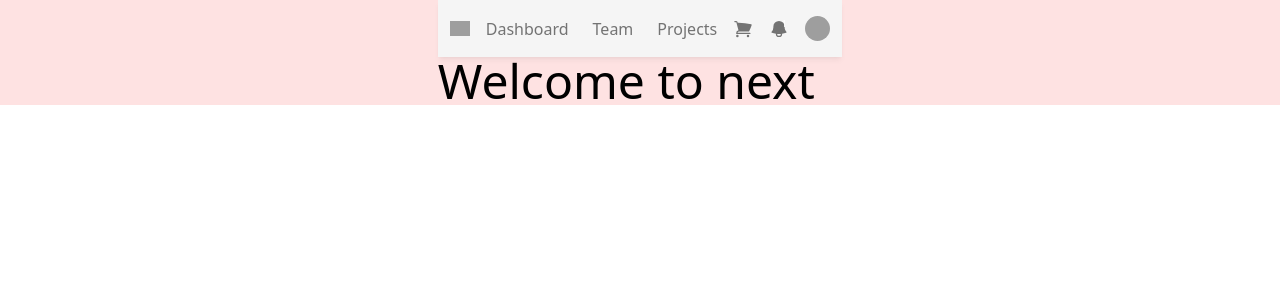
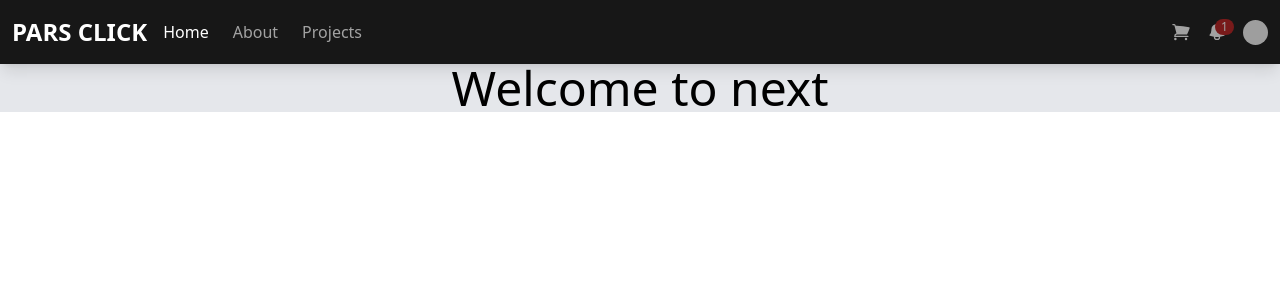
Before and after one commit to atroopa/first-next-js, a Next.js app: page / in a window 1280 px wide. Shown: the top 300 px of the page. Built offline with nearby package versions, Linux system fonts and the light colour scheme; grey boxes are pictures that could not be loaded.

Commit message:
navbar work true

```diff
--- a/components/Layout.js
+++ b/components/Layout.js
@@ -1,10 +1,14 @@
+import Nav from "./Nav";
 
 export default function Layout({children}) {
   return (
-    <div className="flex flex-col justify-center items-center w-full h-full bg-red-100">
-        <main >
-            {children}
-        </main>
+    <div>
+      <Nav/>
+      <div className="flex flex-col justify-center items-center w-full h-full bg-gray-200">
+          <main >
+              {children}
+          </main>
+      </div>
     </div>
   )
 }
--- a/components/Nav.jsx
+++ b/components/Nav.jsx
@@ -1,11 +1,13 @@
+import Link from 'next/link'
 
 const Nav = () => {
   return (
-    <div w>{/* Main navigation container */}
-        <nav className="flex-no-wrap relative flex w-full items-center justify-between bg-neutral-100 py-2 shadow-md shadow-black/5 dark:bg-neutral-600 dark:shadow-black/10 lg:flex-wrap lg:justify-start lg:py-4" data-te-navbar-ref>
+    <div>
+        {/* Main navigation container */}
+        <nav className="relative flex w-full flex-wrap items-center justify-between bg-neutral-900 py-2 text-neutral-200 shadow-lg lg:flex-wrap lg:justify-start lg:py-4" data-te-navbar-ref>
         <div className="flex w-full flex-wrap items-center justify-between px-3">
             {/* Hamburger button for mobile view */}
-            <button className="block border-0 bg-transparent px-2 text-neutral-500 hover:no-underline hover:shadow-none focus:no-underline focus:shadow-none focus:outline-none focus:ring-0 dark:text-neutral-200 lg:hidden" type="button" data-te-collapse-init data-te-target="#navbarSupportedContent1" aria-controls="navbarSupportedContent1" aria-expanded="false" aria-label="Toggle navigation">
+            <button className="block border-0 bg-transparent px-2 text-neutral-200 hover:no-underline hover:shadow-none focus:no-underline focus:shadow-none focus:outline-none focus:ring-0 lg:hidden" type="button" data-te-collapse-init data-te-target="#navbarSupportedContent4" aria-controls="navbarSupportedContent4" aria-expanded="false" aria-label="Toggle navigation">
             {/* Hamburger icon */}
             <span className="[&>svg]:w-7">
                 <svg xmlns="http://www.w3.org/2000/svg" viewBox="0 0 24 24" fill="currentColor" className="h-7 w-7">
@@ -14,31 +16,44 @@ const Nav = () => {
             </span>
             </button>
             {/* Collapsible navigation container */}
-            <div className="!visible hidden flex-grow basis-[100%] items-center lg:!flex lg:basis-auto" id="navbarSupportedContent1" data-te-collapse-item>
-            {/* Logo */}
-            <a className="mb-4 mr-2 mt-3 flex items-center text-neutral-900 hover:text-neutral-900 focus:text-neutral-900 dark:text-neutral-200 dark:hover:text-neutral-400 dark:focus:text-neutral-400 lg:mb-0 lg:mt-0" href="#">
-                <img src="https://tecdn.b-cdn.net/img/logo/te-transparent-noshadows.webp" style={{height: 15}} alt loading="lazy" />
-            </a>
+            <div className="!visible mt-2 hidden flex-grow basis-[100%] items-center lg:mt-0 lg:!flex lg:basis-auto" id="navbarSupportedContent4" data-te-collapse-item>
+            {/* Navbar title */}
+            <a className="pr-2 text-2xl font-semibold text-white" href="#">PARS CLICK</a>
             {/* Left navigation links */}
             <ul className="list-style-none mr-auto flex flex-col pl-0 lg:flex-row" data-te-navbar-nav-ref>
-                <li className="mb-4 lg:mb-0 lg:pr-2" data-te-nav-item-ref>
                 {/* Dashboard link */}
-                <a className="text-neutral-500 hover:text-neutral-700 focus:text-neutral-700 disabled:text-black/30 dark:text-neutral-200 dark:hover:text-neutral-300 dark:focus:text-neutral-300 lg:px-2 [&.active]:text-black/90 dark:[&.active]:text-zinc-400" href="#" data-te-nav-link-ref>Dashboard</a>
+                <li className="my-4 lg:my-0 lg:pr-2" data-te-nav-item-ref>
+                    <Link className="text-white
+                                disabled:text-black/30
+                                    lg:px-2
+                                [&.active]:text-black/90
+                                dark:[&.active]:text-neutral-400"
+                                href="/" data-te-nav-link-ref>Home</Link>
                 </li>
                 {/* Team link */}
                 <li className="mb-4 lg:mb-0 lg:pr-2" data-te-nav-item-ref>
-                <a className="text-neutral-500 hover:text-neutral-700 focus:text-neutral-700 disabled:text-black/30 dark:text-neutral-200 dark:hover:text-neutral-300 dark:focus:text-neutral-300 lg:px-2 [&.active]:text-black/90 dark:[&.active]:text-neutral-400" href="#" data-te-nav-link-ref>Team</a>
+                    <Link className="
+                                p-0
+                                text-white
+                                opacity-60
+                                hover:opacity-80
+                                focus:opacity-80
+                                disabled:text-black/30
+                                lg:px-2
+                                [&.active]:text-black/90
+                                dark:[&.active]:text-neutral-400"
+                                href="/about" data-te-nav-link-ref>About</Link>
                 </li>
                 {/* Projects link */}
                 <li className="mb-4 lg:mb-0 lg:pr-2" data-te-nav-item-ref>
-                <a className="text-neutral-500 hover:text-neutral-700 focus:text-neutral-700 disabled:text-black/30 dark:text-neutral-200 dark:hover:text-neutral-300 dark:focus:text-neutral-300 lg:px-2 [&.active]:text-black/90 dark:[&.active]:text-neutral-400" href="#" data-te-nav-link-ref>Projects</a>
+                <a className="p-0 text-white opacity-60 hover:opacity-80 focus:opacity-80 disabled:text-black/30 lg:px-2 [&.active]:text-black/90 dark:[&.active]:text-neutral-400" href="#" data-te-nav-link-ref>Projects</a>
                 </li>
             </ul>
             </div>
             {/* Right elements */}
             <div className="relative flex items-center">
             {/* Cart Icon */}
-            <a className="mr-4 text-neutral-500 hover:text-neutral-700 focus:text-neutral-700 disabled:text-black/30 dark:text-neutral-200 dark:hover:text-neutral-300 dark:focus:text-neutral-300 [&.active]:text-black/90 dark:[&.active]:text-neutral-400" href="#">
+            <a className="mr-4 text-white opacity-60 hover:opacity-80 focus:opacity-80" href="#">
                 <span className="[&>svg]:w-5">
                 <svg xmlns="http://www.w3.org/2000/svg" viewBox="0 0 24 24" fill="currentColor" className="h-5 w-5">
                     <path d="M2.25 2.25a.75.75 0 000 1.5h1.386c.17 0 .318.114.362.278l2.558 9.592a3.752 3.752 0 00-2.806 3.63c0 .414.336.75.75.75h15.75a.75.75 0 000-1.5H5.378A2.25 2.25 0 017.5 15h11.218a.75.75 0 00.674-.421 60.358 60.358 0 002.96-7.228.75.75 0 00-.525-.965A60.864 60.864 0 005.68 4.509l-.232-.867A1.875 1.875 0 003.636 2.25H2.25zM3.75 20.25a1.5 1.5 0 113 0 1.5 1.5 0 01-3 0zM16.5 20.25a1.5 1.5 0 113 0 1.5 1.5 0 01-3 0z" />
@@ -48,7 +63,7 @@ const Nav = () => {
             {/* Container with two dropdown menus */}
             <div className="relative" data-te-dropdown-ref>
                 {/* First dropdown trigger */}
-                <a className="hidden-arrow mr-4 flex items-center text-neutral-500 hover:text-neutral-700 focus:text-neutral-700 disabled:text-black/30 dark:text-neutral-200 dark:hover:text-neutral-300 dark:focus:text-neutral-300 [&.active]:text-black/90 dark:[&.active]:text-neutral-400" href="#" id="dropdownMenuButton1" role="button" data-te-dropdown-toggle-ref aria-expanded="false">
+                <a className="hidden-arrow mr-4 flex items-center text-white opacity-60 hover:opacity-80 focus:opacity-80" href="#" id="dropdownMenuButton1" role="button" data-te-dropdown-toggle-ref aria-expanded="false">
                 {/* Dropdown trigger icon */}
                 <span className="[&>svg]:w-5">
                     <svg xmlns="http://www.w3.org/2000/svg" viewBox="0 0 24 24" fill="currentColor" className="h-5 w-5">
@@ -56,7 +71,7 @@ const Nav = () => {
                     </svg>
                 </span>
                 {/* Notification counter */}
-                <span className="absolute -mt-2.5 ml-2 rounded-[0.37rem] bg-danger px-[0.45em] py-[0.2em] text-[0.6rem] leading-none text-white">1</span>
+                <span className="absolute -mt-2.5 ml-2 rounded-full bg-red-700 px-1.5 py-0 text-xs text-white">1</span>
                 </a>
                 {/* First dropdown menu */}
                 <ul className="absolute left-auto right-0 z-[1000] float-left m-0 mt-1 hidden min-w-max list-none overflow-hidden rounded-lg border-none bg-white bg-clip-padding text-left text-base shadow-lg dark:bg-neutral-700 [&[data-te-dropdown-show]]:block" aria-labelledby="dropdownMenuButton1" data-te-dropdown-menu-ref>
@@ -94,10 +109,12 @@ const Nav = () => {
                 </ul>
             </div>
             </div>
+            {/* Right elements */}
         </div>
         </nav>
+</div>
 
-    </div>
+
   )
 }
 
--- a/pages/_app.js
+++ b/pages/_app.js
@@ -5,7 +5,6 @@ import "../styles/globals.css"
 export default function App({ Component, pageProps }) {
   return (
     <Layout>
-      <Nav/>
       <Component {...pageProps} />
     </Layout>
   )
```
